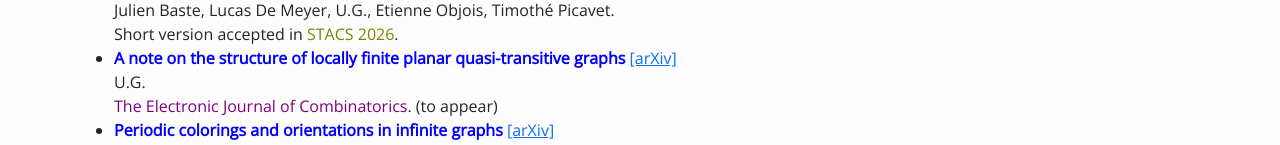
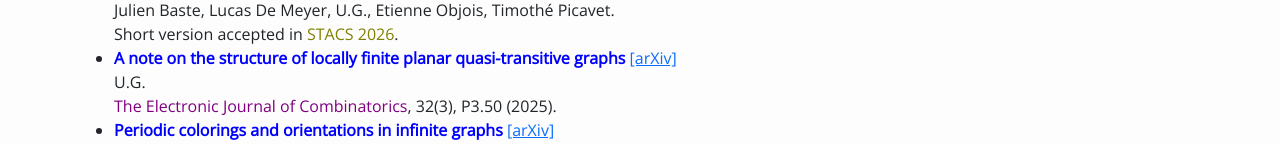
Before and after one commit to Ugoue/ugoue.github.io, a plain HTML site: page research/index.html in a window 1280 px wide. Shown: the part 651-796 px from the top of the page. Drawn offline with nearby package versions, Linux system fonts and the light colour scheme.

Commit message:
Ref Electronic Journal

```diff
--- a/research/index.html
+++ b/research/index.html
@@ -119,7 +119,7 @@ Julien Baste, Lucas De Meyer, U.G., Etienne Objois, Timothé Picavet.<br>
 Short version accepted in <span style="color:olive">STACS 2026</span>.</li>
 <li><span style="color:blue"><strong>A note on the structure of locally finite planar quasi-transitive graphs</strong></span> <a href="https://arxiv.org/abs/2412.20300">[arXiv]</a><br>
 U.G.<br>
-<span style="color:purple">The Electronic Journal of Combinatorics</span>. (to appear)</li>
+<span style="color:purple">The Electronic Journal of Combinatorics</span>, 32(3), P3.50 (2025).</li>
 <li><span style="color:blue"><strong>Periodic colorings and orientations in infinite graphs</strong></span> <a href="https://arxiv.org/abs/2411.01951">[arXiv]</a><br>
 Tara Abrishami, Louis Esperet, U.G., Matthias Hamann, Paul Knappe, Rögnvaldur G. Möller.<br>
 <span style="color:purple">Combinatorial Theory</span> (to appear)</li>
@@ -154,7 +154,7 @@ Journal version in <span style="color:purple">Journal of the ACM</span> (2024).<
 <li><strong>Cycle bases with low congestion in minor-excluded graphs</strong> <a href="/slidesACRO.pdf">[slides]</a><br>
 COATI team seminar, Sofia Antipolis (2026)<br>
 ACRO team seminar, LIS Marseille (2026)</li>
-<li><strong>Structure of graphs edge-coverable by a few isometric paths or trees</strong><a href="/slidesJGA2025.pdf">[slides]</a><br>
+<li><strong>Structure of graphs edge-coverable by a few isometric paths or trees</strong> <a href="/slidesJGA2025.pdf">[slides]</a><br>
 JGA 2025, IPGP Paris</li>
 <li><strong>Degree-diameter problem in planar graphs of diameter 3 and connection with fractional matchings</strong> <a href="/slidesLIRMM.pdf">[slides]</a><br>
 Open University Discrete Mathematics Seminar (online, 2025)<br>
```
